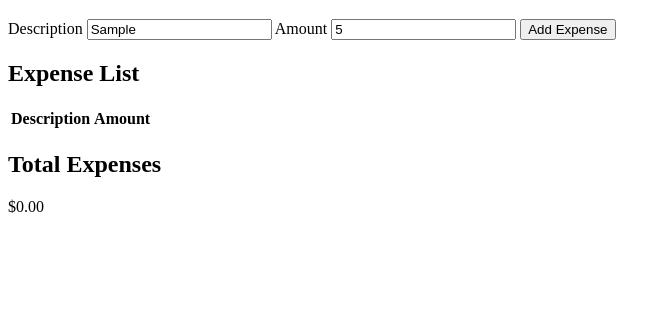
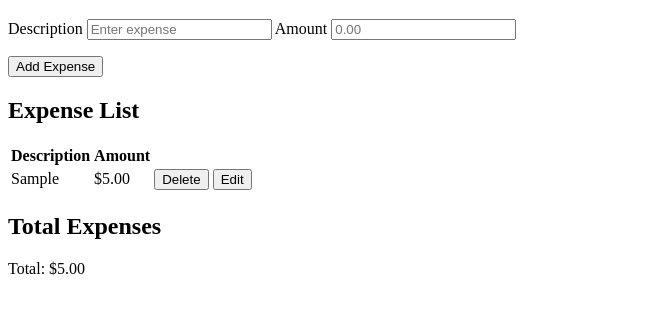
Before and after one commit to Najoule/Expense-Tracker, a plain HTML site: page index.html in a window 1280 px wide. Both pictures are taken after typing "Sample", "5" into the empty fields and a click on the button "Add Expense". Shown: the part 61-374 px from the top of the page, without its empty margins (0-671 px from the left). Drawn offline with Linux system fonts and the light colour scheme.

Commit message:
Refactor expense tracker functions

```diff
--- a/index.html
+++ b/index.html
@@ -21,6 +21,8 @@
         type="number"
         id="amountInput"
         placeholder="0.00">
+
+        <p id="errorMessage"></p>
 
     <button id="addExpenseBtn">
         Add Expense
--- a/script.js
+++ b/script.js
@@ -0,0 +1,195 @@
+const descriptionInput = document.getElementById("descriptionInput");
+
+const amountInput = document.getElementById("amountInput");
+
+const addExpenseBtn = document.getElementById("addExpenseBtn");
+
+const errorMessage = document.getElementById("errorMessage");
+
+const expenseList = document.getElementById("expenseList");
+
+const savedExpenses = localStorage.getItem("expenses");
+
+const expenses = savedExpenses ? JSON.parse(savedExpenses) : [];
+
+function calculateTotal() {
+
+    let total = 0;
+
+    expenses.forEach(function(expense) {
+        total += expense.amount;
+    });
+
+    return total;
+}
+
+function createExpenseRow(expense) {
+
+    const row = document.createElement("tr");
+
+    const descriptionCell = document.createElement("td");
+    descriptionCell.textContent = expense.description;
+    row.appendChild(descriptionCell);
+
+    const amountCell = document.createElement("td");
+    amountCell.textContent = `$${expense.amount.toFixed(2)}`;
+    row.appendChild(amountCell);
+
+    const deleteButton = document.createElement("button");
+    deleteButton.textContent = "Delete";
+
+    const deleteCell = document.createElement("td");
+    deleteCell.appendChild(deleteButton);
+
+    row.appendChild(deleteCell);
+
+    const editButton = document.createElement("button");
+    editButton.textContent = "Edit";
+
+    const editCell = document.createElement("td");
+    editCell.appendChild(editButton);
+
+    row.appendChild(editCell);
+
+    deleteButton.addEventListener("click", function() {
+
+        const index = expenses.indexOf(expense);
+
+        expenses.splice(index, 1);
+
+        localStorage.setItem("expenses", JSON.stringify(expenses));
+
+        row.remove();
+
+    });
+
+    editButton.addEventListener("click", function() {
+
+    if (editButton.textContent === "Edit") {
+
+        descriptionInput.value = expense.description;
+        amountInput.value = expense.amount;
+
+        editButton.textContent = "Save";
+
+    } else {
+
+    if (descriptionInput.value === "") {
+        errorMessage.textContent = "Please enter a description.";
+        return;
+    }
+
+    if (amountInput.value === "") {
+        errorMessage.textContent = "Please enter an amount.";
+        return;
+    }
+
+    if (isNaN(amountInput.value)) {
+        errorMessage.textContent = "Please enter a valid number.";
+        return;
+    }
+
+    const amount = Number(amountInput.value);
+
+    if (amount <= 0) {
+        errorMessage.textContent = "Amount must be greater than zero.";
+        return;
+    }
+
+    errorMessage.textContent = "";
+
+    expense.description = descriptionInput.value;
+    expense.amount = amount;
+
+    localStorage.setItem("expenses", JSON.stringify(expenses));
+
+    descriptionCell.textContent = expense.description;
+    amountCell.textContent = `$${expense.amount.toFixed(2)}`;
+
+    editButton.textContent = "Edit";
+
+    const total = calculateTotal();
+
+    totalDisplay.textContent = `Total: $${total.toFixed(2)}`;
+
+    descriptionInput.value = "";
+    amountInput.value = "";
+    }
+
+    });
+
+    return row;
+}
+
+function renderExpenses() {
+
+    expenses.forEach(function(expense) {
+
+        const row = createExpenseRow(expense);
+
+        expenseList.appendChild(row);
+
+    });
+
+    const total = calculateTotal();
+
+    totalDisplay.textContent = `Total: $${total.toFixed(2)}`;
+}
+
+const totalDisplay = document.getElementById("totalExpenses");
+
+
+renderExpenses();
+
+
+
+addExpenseBtn.addEventListener("click", function() {
+
+    const description = descriptionInput.value;
+    const amountInputValue = amountInput.value;
+
+    if (description === "") {
+        errorMessage.textContent = "Please enter a description.";
+        return;
+    }
+
+    if (amountInputValue === "") {
+        errorMessage.textContent = "Please enter an amount.";
+        return;
+    }
+
+    if (isNaN(amountInputValue)) {
+        errorMessage.textContent = "Please enter a valid number.";
+        return;
+    }
+
+    const amount = Number(amountInputValue);
+
+    if (amount <= 0) {
+        errorMessage.textContent = "Amount must be greater than zero.";
+        return;
+    }
+
+    errorMessage.textContent = "";
+
+    const expense = {
+        description: description,
+        amount: amount
+    };
+
+    expenses.push(expense);
+
+    localStorage.setItem("expenses", JSON.stringify(expenses));
+
+    const total = calculateTotal();
+
+    totalDisplay.textContent = `Total: $${total.toFixed(2)}`;
+
+    const row = createExpenseRow(expense);
+
+    expenseList.appendChild(row);
+
+    descriptionInput.value = "";
+    amountInput.value = "";
+
+});
```
